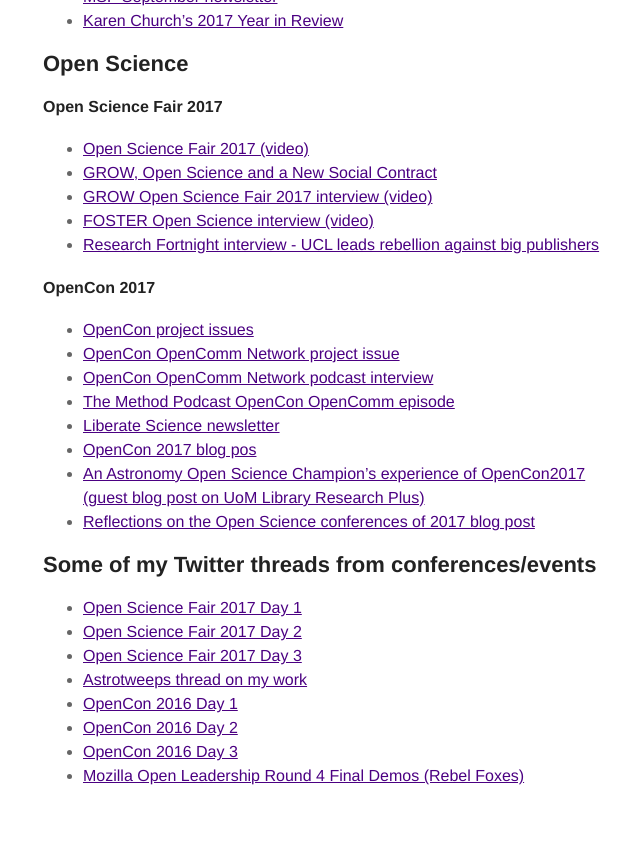
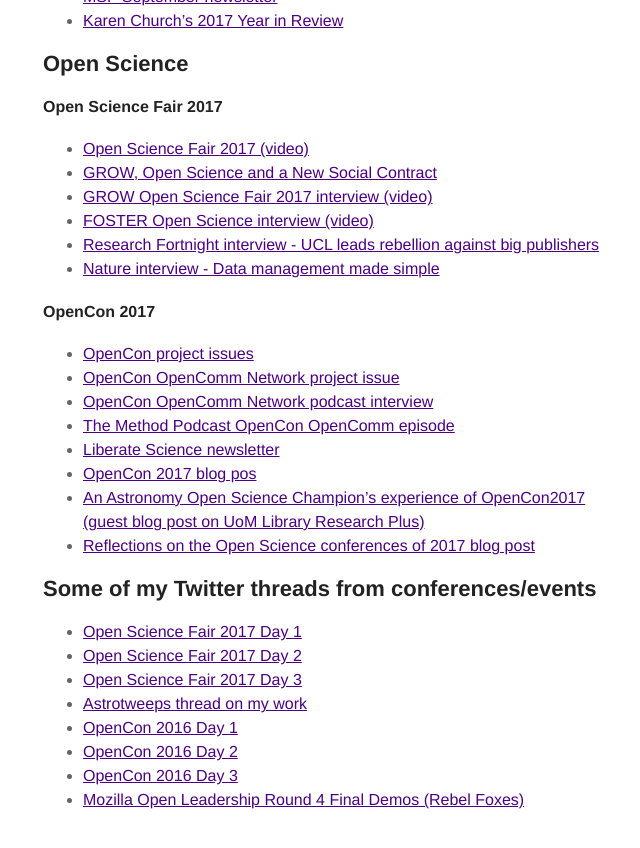
Before and after one commit to rainsworth/rainsworth.github.io_old, a Jekyll site: the page built from _posts/2018-01-11-Media-Links.markdown, in a window 1280 px wide and 900 px high, scrolled down 1533 px. Shown: the top 848 px of the window, without its empty margins (317-957 px from the left). Built offline with Jekyll 4.4.1, drawn with Linux system fonts in a browser that asks for light colours; comment, search, counter and statistics services are not loaded.

Commit message:
Update 2018-01-11-Media-Links.markdown
added Nature article link to open science

```diff
--- a/_posts/2018-01-11-Media-Links.markdown
+++ b/_posts/2018-01-11-Media-Links.markdown
@@ -72,6 +72,7 @@ Below is a list of links to various media such as blog posts, social media, inte
 * [GROW Open Science Fair 2017 interview (video)](https://vimeo.com/238898068)
 * [FOSTER Open Science interview (video)](https://www.youtube.com/channel/UCeVAPU_TJwVIfL6lACfhkNw)
 * [Research Fortnight interview - UCL leads rebellion against big publishers](https://www.researchresearch.com/news/article/?articleId=1372889)
+* [Nature interview - Data management made simple](https://www.nature.com/articles/d41586-018-03071-1)
 
 #### OpenCon 2017
 * [OpenCon project issues](https://github.com/sparcopen/doathon/issues)
```
